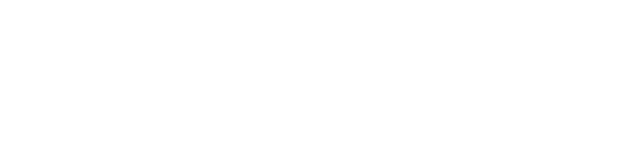
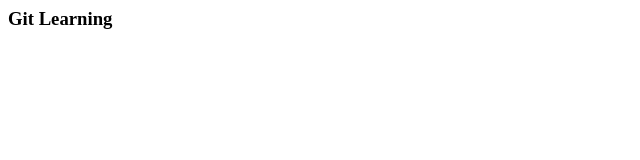
Before and after one commit to engineermagnifique/Gym_Git_Exercise_Solutions, a plain HTML site: page index.html in a window 1280 px wide. Shown: the whole page, without its empty margins (0-640 px from the left). Drawn offline with Linux system fonts and the light colour scheme.

Commit message:
Updated readme.md

```diff
--- a/index.html
+++ b/index.html
@@ -5,6 +5,6 @@
     <title>Document</title>
 </head>
 <body>
-
+    <h3>Git Learning</h3>
 </body>
 </html>
```
